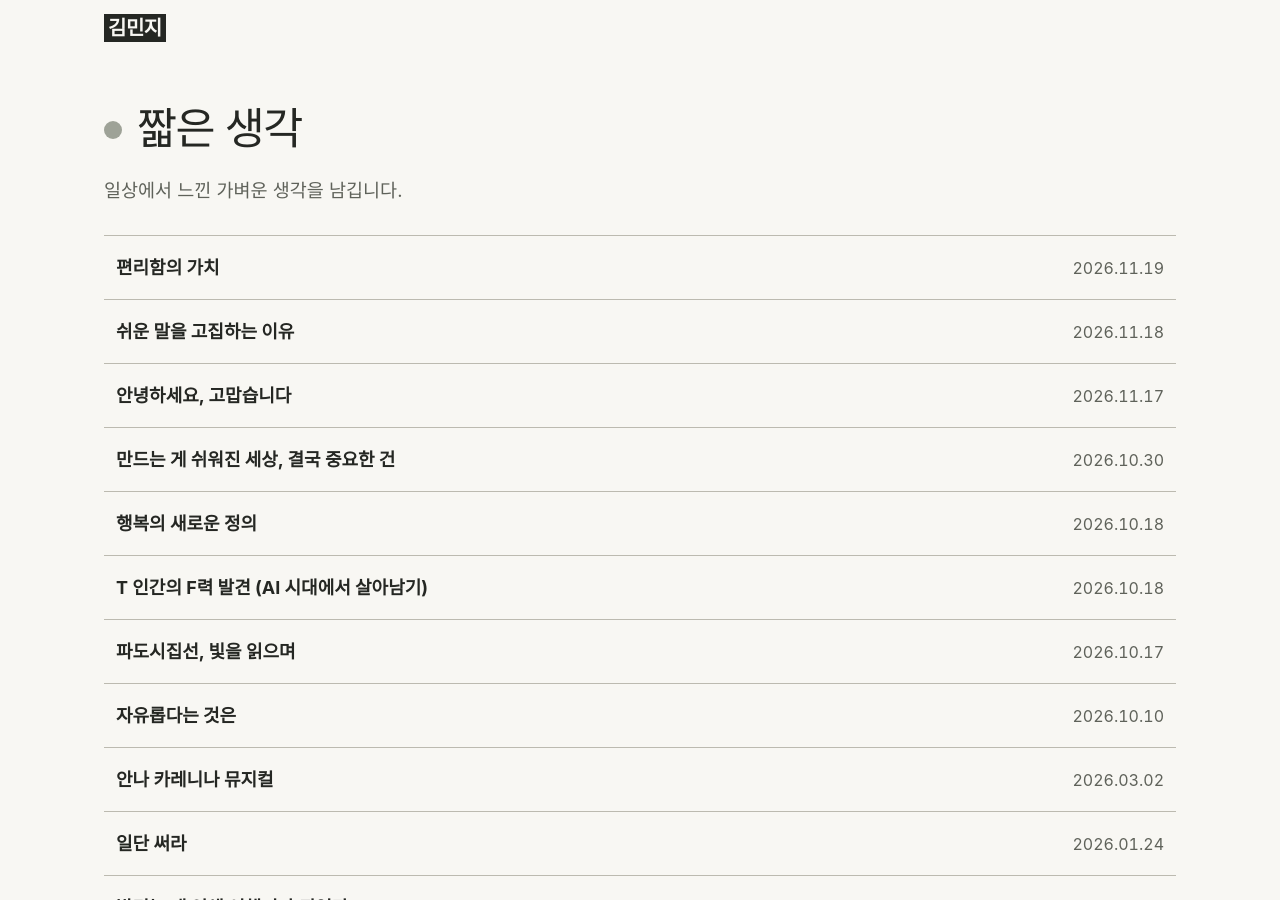
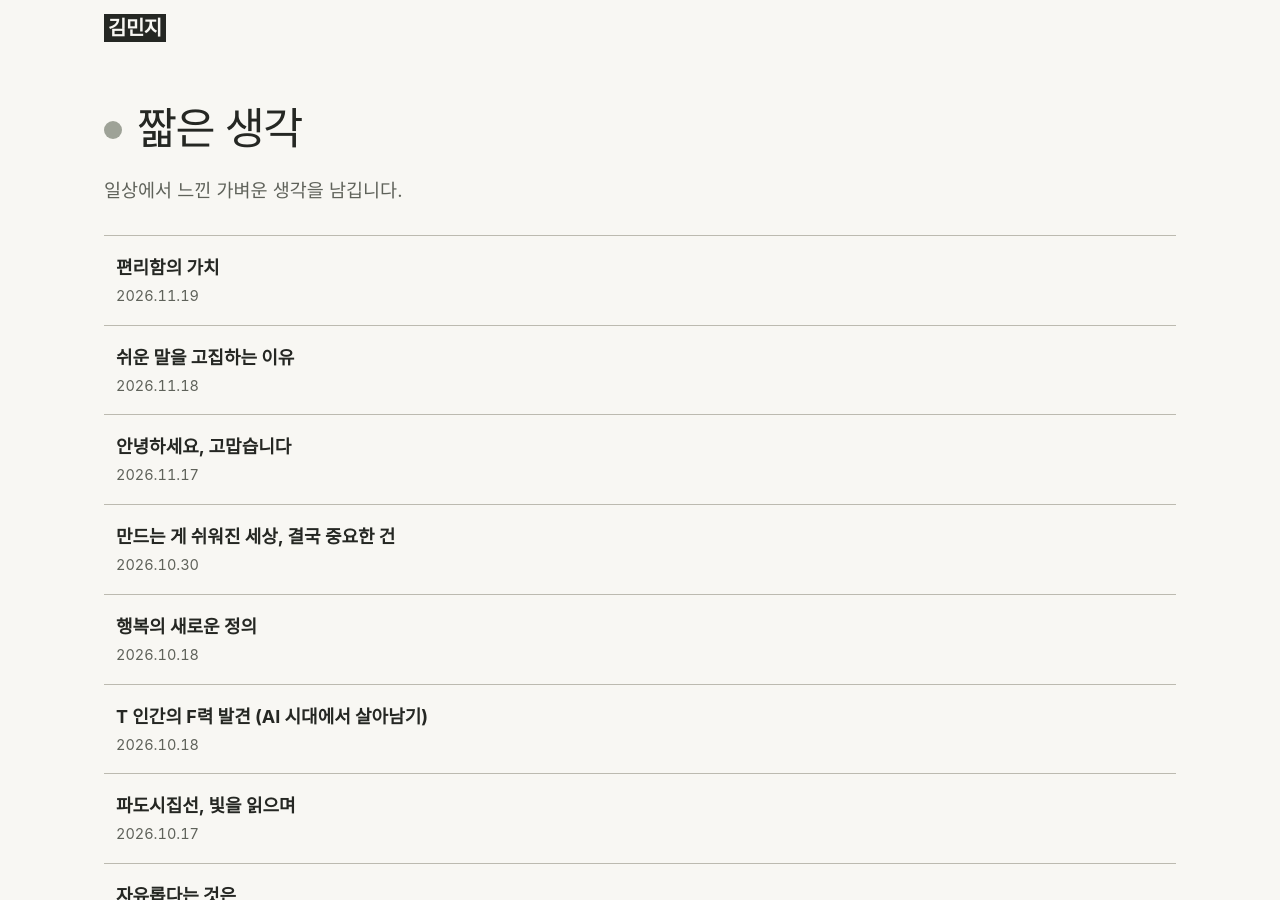
Before and after one commit to k-im-rose/thoughts, a Jekyll site: the page built from index.html, in a window 1280 px wide and 900 px high. Built offline with Jekyll 4.4.1, drawn with Linux system fonts in a browser that asks for light colours; some web fonts are replaced.

Commit message:
짧은 생각 목록: 날짜를 제목 아래로 옮기는 마크업 적용
Co-Authored-By: Claude Haiku 5.5 <noreply@anthropic.com>

```diff
--- a/index.html
+++ b/index.html
@@ -10,7 +10,7 @@ permalink: /
     <p class="lede">일상에서 느낀 가벼운 생각을 남깁니다.</p>
     {% assign items = site.thoughts | sort: 'date' | reverse %}
     {% for t in items %}
-    <a class="row" href="{{ t.url | relative_url }}"><b>{{ t.title }}</b><b class="yr">{{ t.date | date: "%Y.%m.%d" }}</b></a>
+    <a class="row thought-row" href="{{ t.url | relative_url }}"><b class="t">{{ t.title }}</b><span class="d">{{ t.date | date: "%Y.%m.%d" }}</span></a>
     {% endfor %}
   </section>
   <footer class="foot">
```
